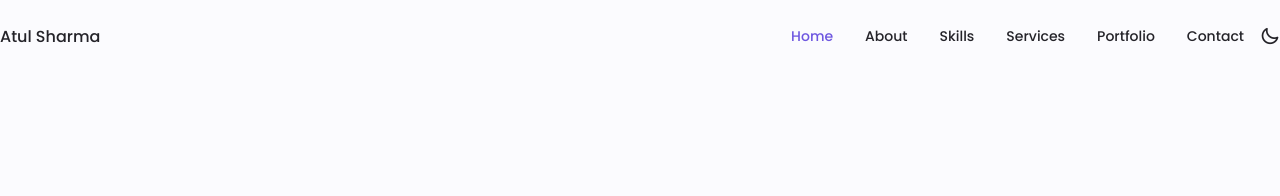
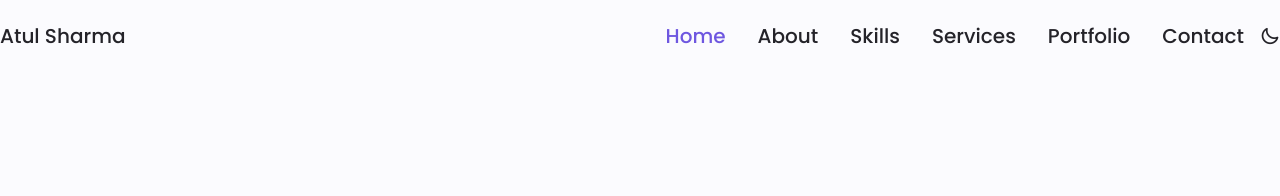
Before and after one commit to atulsharma1202112/responsive_portfolio_website, a plain HTML site: page index.html in a window 1280 px wide. Shown: the top 196 px of the page. Drawn offline with nearby package versions, Linux system fonts and the light colour scheme.

Commit message:
Update styles.css

```diff
--- a/assets/css/styles.css
+++ b/assets/css/styles.css
@@ -1242,6 +1242,9 @@ img {
     .nav{
     max-width: 120rem;
     }
+    .nav__logo, .nav__link {
+        font-size: var(--h3-font-size);
+    }
     .home__blob {
         width: 320px;
     }
```
